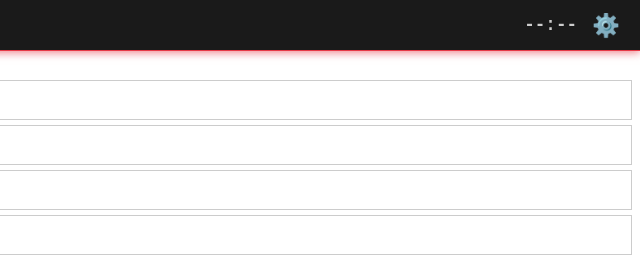
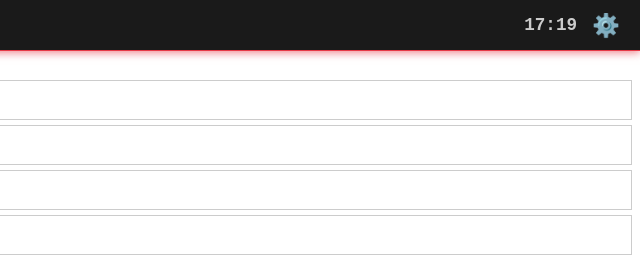
Before and after one commit to SIC-Corporation/SICOS, an Electron app: page ui/index.html in a window 1024 px wide. Shown: the full height of the page, 384-1024 px from the left. Drawn offline with Linux system fonts and the light colour scheme.

Commit message:
index.html

```diff
--- a/ui/index.html
+++ b/ui/index.html
@@ -24,3 +24,17 @@
     <button id="settings-btn" title="Settings">⚙️</button>
   </div>
 </div>
+
+<script>
+  const clockEl = document.getElementById('clock');
+
+  function updateClock() {
+    const now = new Date();
+    const hours = now.getHours().toString().padStart(2, '0');
+    const minutes = now.getMinutes().toString().padStart(2, '0');
+    clockEl.textContent = `${hours}:${minutes}`;
+  }
+
+  setInterval(updateClock, 1000);
+  updateClock();
+</script>
```
